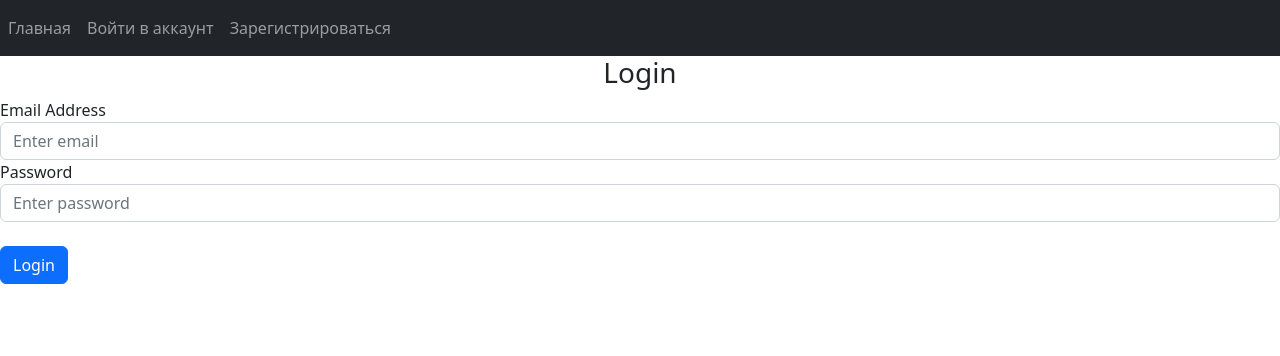
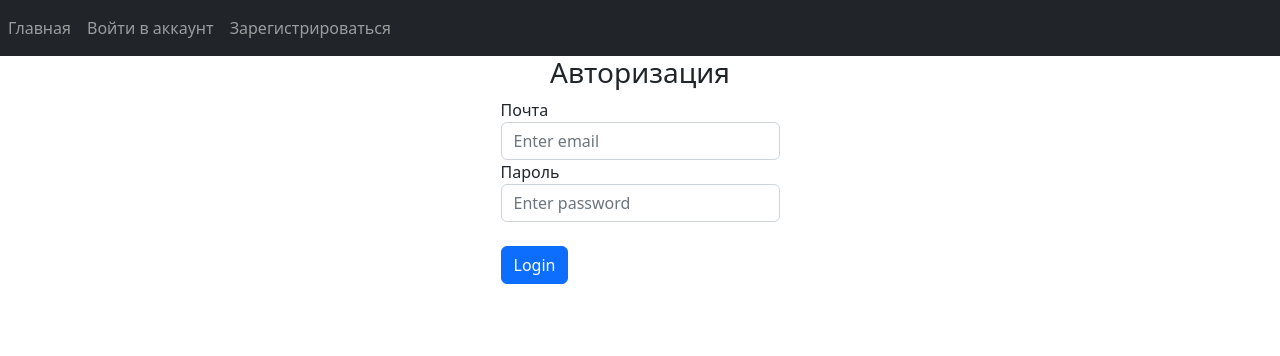
Before and after one commit to sinqx/python-room-booking, a Flask app: page /login in a window 1280 px wide. Shown: the top 356 px of the page. Run offline with Flask 3, Linux system fonts and the light colour scheme.

Commit message:
bootstrap migration

```diff
--- a/website/templates/login.html
+++ b/website/templates/login.html
@@ -1,9 +1,10 @@
 {% extends "base.html" %} {% block title %}Login{% endblock %} {% block content
     %}
-    <form method="POST">
-      <h3 align="center">Login</h3>
+    <div class="container-sm">
+    <form class="w-25 mx-auto" method="POST">
+      <h3 align="center">Авторизация</h3>
       <div class="form-group">
-        <label for="email">Email Address</label>
+        <label for="email">Почта</label>
         <input
           type="email"
           class="form-control"
@@ -13,7 +14,7 @@
         />
       </div>
       <div class="form-group">
-        <label for="password">Password</label>
+        <label for="password">Пароль</label>
         <input
           type="password"
           class="form-control"
@@ -25,4 +26,5 @@
       <br />
       <button type="submit" class="btn btn-primary">Login</button>
     </form>
+    </div>
     {% endblock %}
```
Also changed, not shown: website/templates/booking.html (+6 -6 lines), website/templates/sign_up.html (+8 -5 lines).
